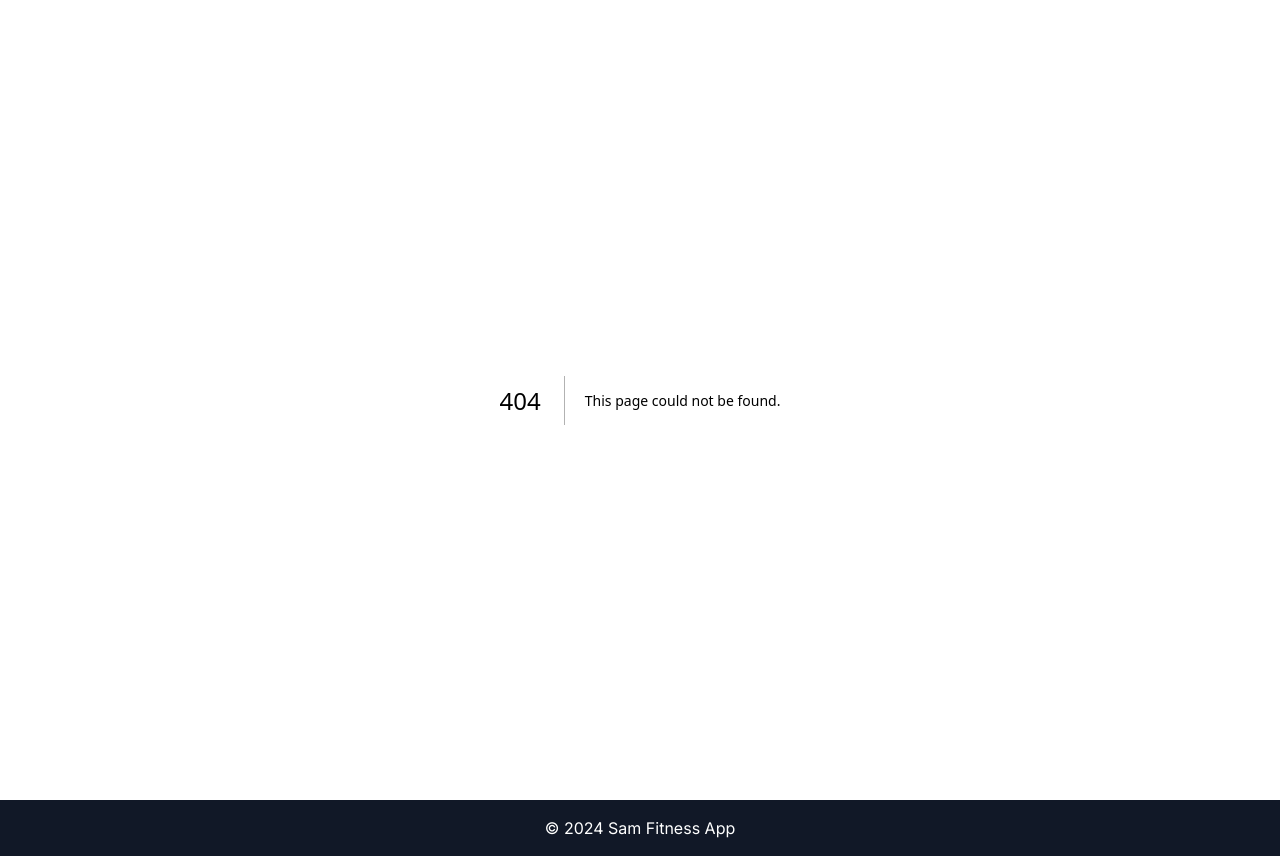
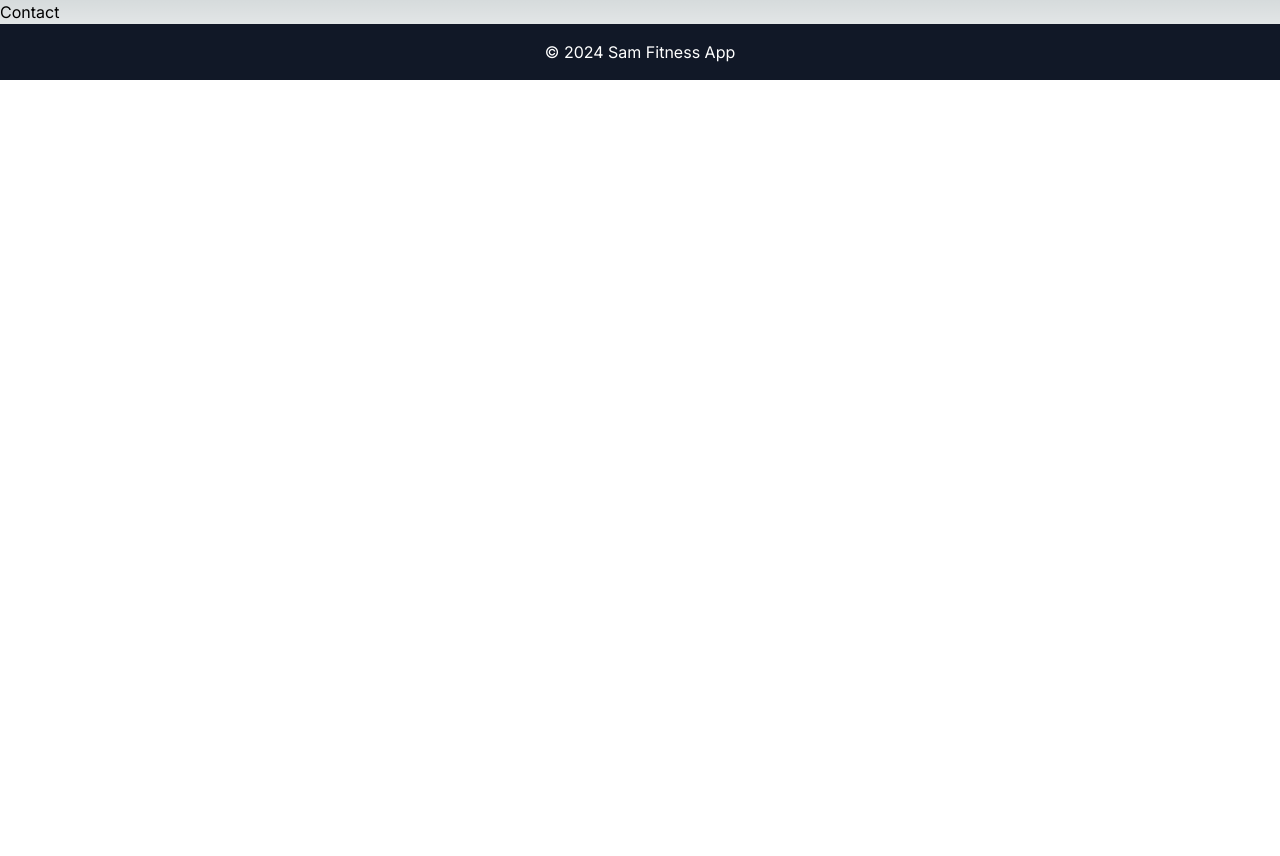
Before and after one commit to Martin2251/sam-app, a Next.js app: page /contact in a window 1280 px wide. Before the commit this address had no page. After the commit the page ends 800 px from the top, so only its background shows below. Built offline with nearby package versions, Linux system fonts and the light colour scheme.

Commit message:
contact page

```diff
--- /dev/null
+++ b/src/app/contact/page.tsx
@@ -0,0 +1,11 @@
+import React from 'react'
+
+const Contact = () => {
+  return (
+    <div>
+      <h1>Contact</h1>
+    </div>
+  )
+}
+
+export default Contact
```
